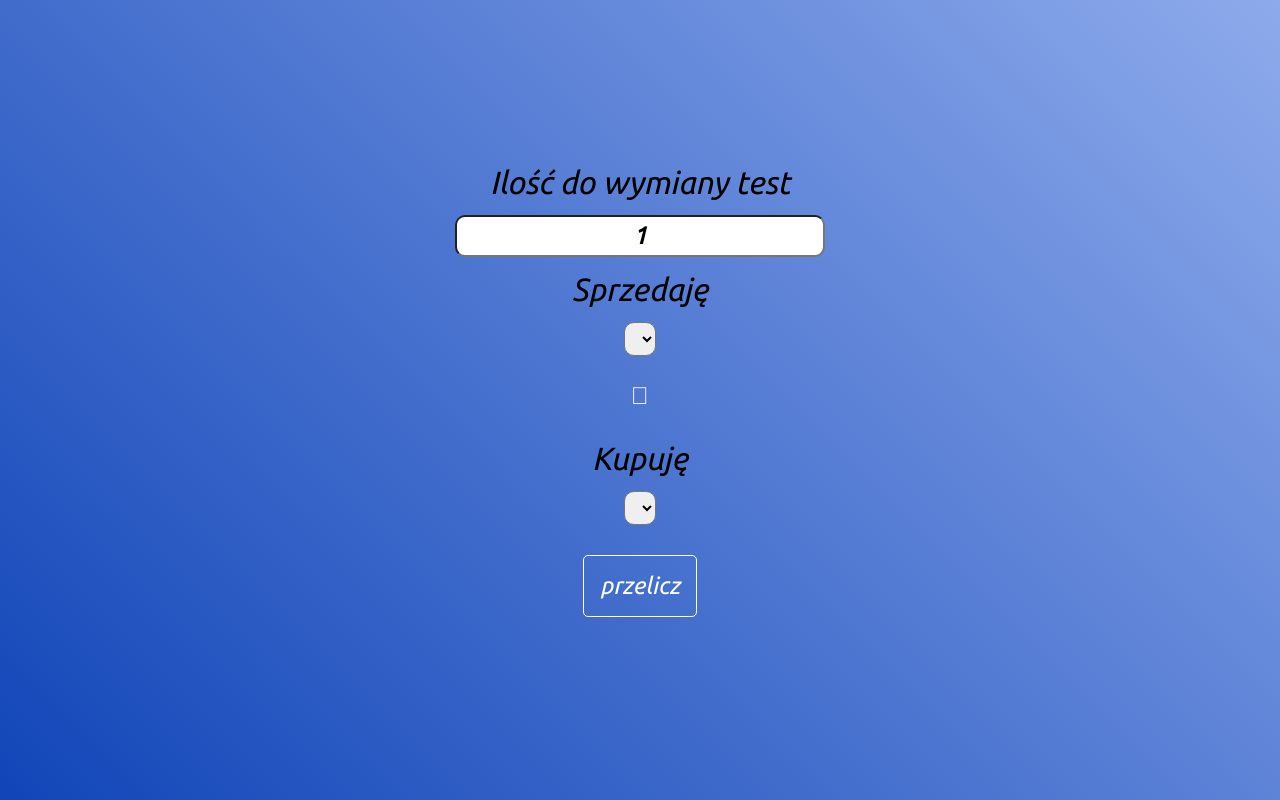
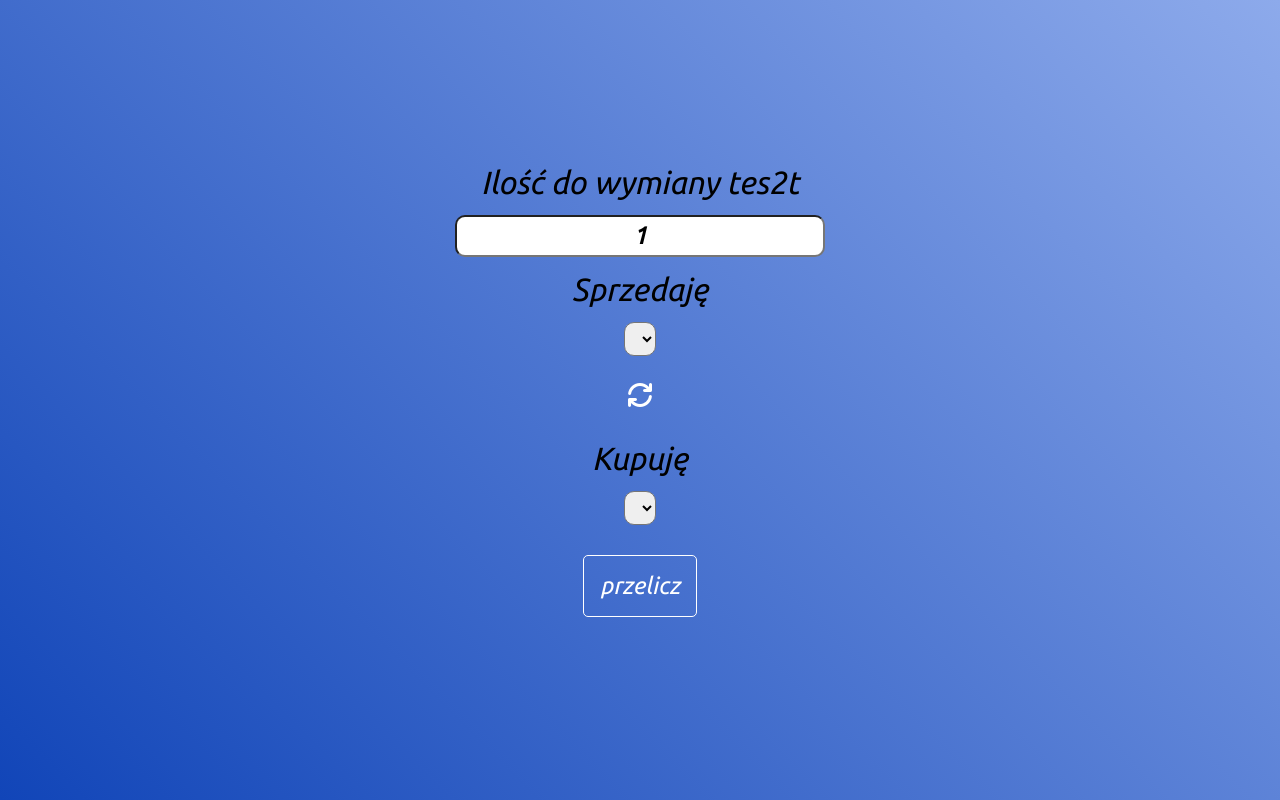
Before and after one commit to MateuszNoga1/MateuszNoga1.github.io, a plain HTML site: page index.html in a window 1280 px wide. Drawn offline with Linux system fonts and the light colour scheme; files that its build step writes are made by us from their sources; no server answers; a web font is replaced by a local one.

Commit message:
Update index.html

```diff
--- a/index.html
+++ b/index.html
@@ -5,8 +5,7 @@
     <meta http-equiv="X-UA-Compatible" content="IE=edge">
     <meta name="viewport" content="width=device-width, initial-scale=1.0">
     <title>exchange</title>
-<link rel="stylesheet" href="/fonts/css/fontawesome.min.css">
-    <link rel="stylesheet" href="fonts/css/fontawesome.min.css">
+    <link rel="stylesheet" href="fonts/css/all.css">
     <link rel="preconnect" href="https://fonts.googleapis.com">
     <link rel="preconnect" href="https://fonts.googleapis.com">
     <link rel="preconnect" href="https://fonts.googleapis.com">
@@ -16,7 +15,7 @@
 <body>
 
     <div class="main">
-        <p>Ilość do wymiany test</p>
+        <p>Ilość do wymiany tes2t</p>
         <input type="text" class="howmuch" required value="1">
         <label for="cars">Sprzedaję</label>
         <select id="in" name="cars" class="buttons">
```
